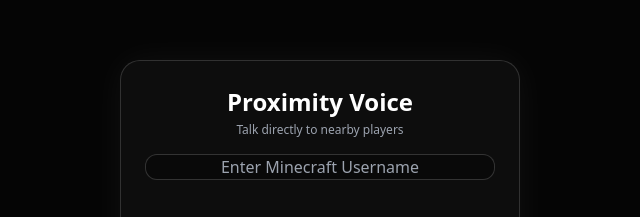
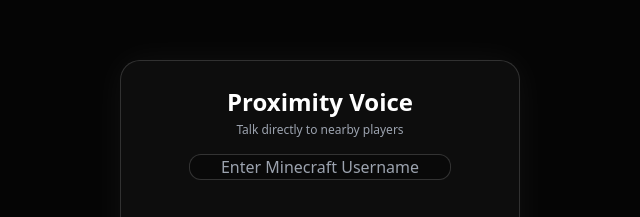
Before and after one commit to mrafekhajavi-ship-it/Hivemc, a website: page public/index.html in a window 1280 px wide. Shown: the part 200-417 px from the top of the page, 320-960 px from the left. Drawn offline with nearby package versions, Linux system fonts and the light colour scheme; no server answers.

Commit message:
Update index.html

```diff
--- a/public/index.html
+++ b/public/index.html
@@ -58,10 +58,13 @@
     .card > * {
       width: 100%;
     }
-    .input-wrap {
-      margin-bottom: 15px; padding: 1px; border-radius: 12px;
+        .input-wrap {
+      width: 75%; /* عرض کادر (می‌تونی بکنی 60% تا باریک‌تر بشه، یا 90% تا پهن‌تر بشه) */
+      margin: 0 auto 15px auto; /* این دستور باعث میشه کادر دقیقاً وسط قرار بگیره */
+      padding: 1px; border-radius: 12px;
       background: #333; transition: 0.3s;
     }
+
     .input-wrap:focus-within {
       background: #fff;
       box-shadow: 0 0 16px rgba(255,255,255,0.4);
```
